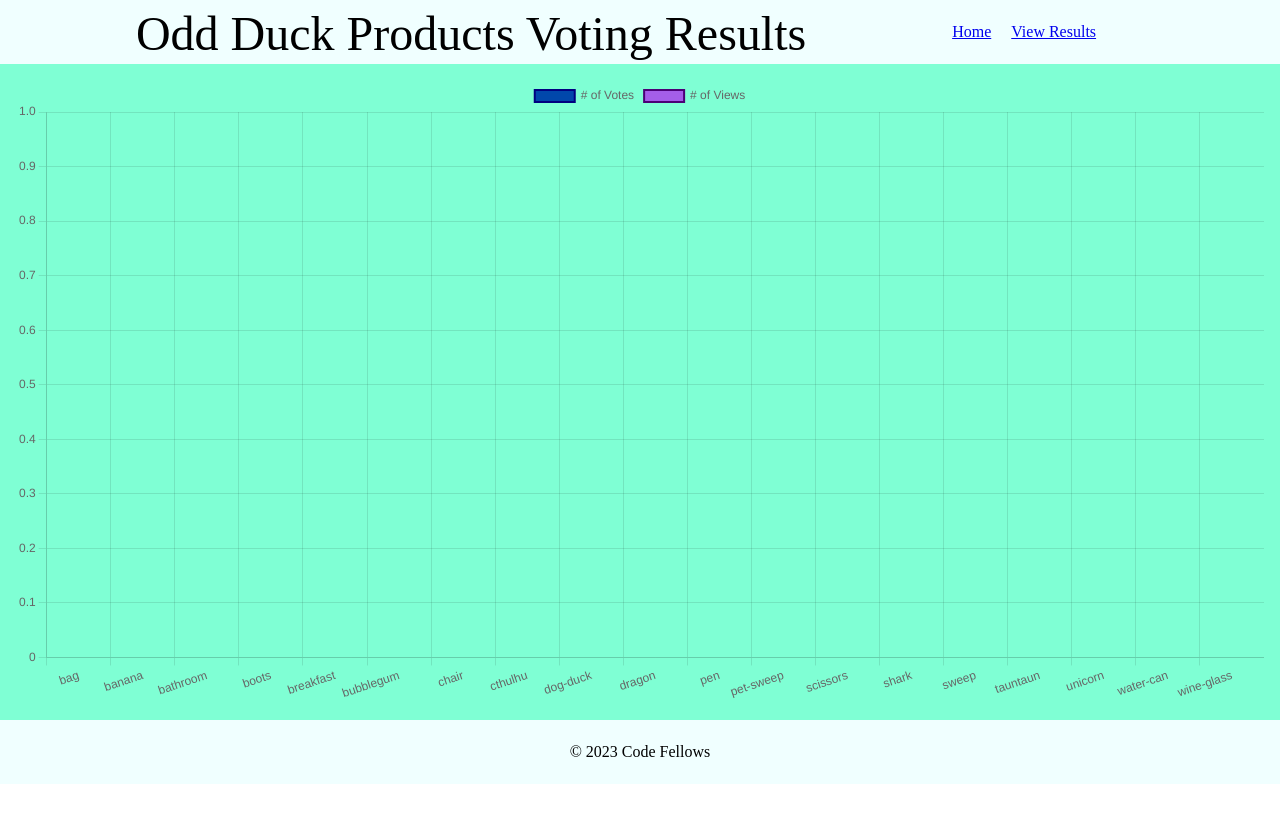
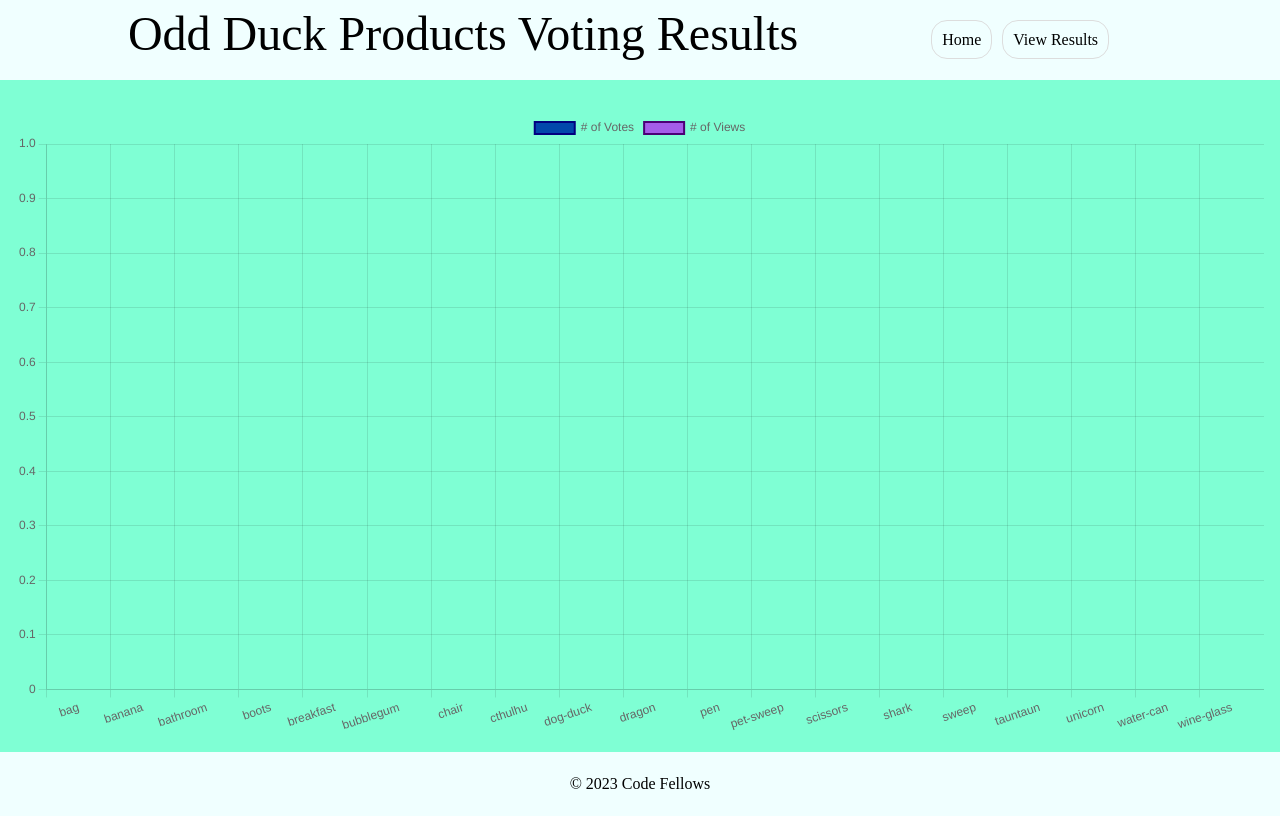
Before and after one commit to dlukerogers/lab-14, a plain HTML site: page chart.html in a window 1280 px wide. Drawn offline with nearby package versions, Linux system fonts and the light colour scheme.

Commit message:
changed some CSS to start styling

```diff
--- a/css/style.css
+++ b/css/style.css
@@ -8,7 +8,7 @@ header {
   display: flex;
   margin: auto;
   justify-content: space-evenly;
-  height: 4rem;
+  height: 5rem;
   background-color: azure;
 }
 
@@ -26,10 +26,20 @@ nav ul {
 }
 
 nav li {
-  padding: 10px;
+  padding: 5px;
   margin: auto;
 }
-
+nav li a {
+  text-decoration: none;
+  color: black;
+  padding: 10px;
+  border: 1px solid #ddd;
+  border-radius: 1rem;
+  transition: 1s;
+}
+nav li a:hover {
+  background-color:bisque;
+}
 h1 {
   padding: 10px;
   font-size: 3rem;
@@ -67,3 +77,7 @@ footer {
   align-items: center;
   background-color: azure;
 }
+
+#chart-section {
+  margin-top: 1rem;
+}
```
